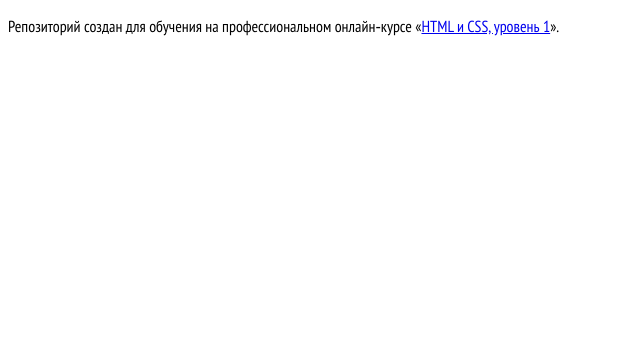
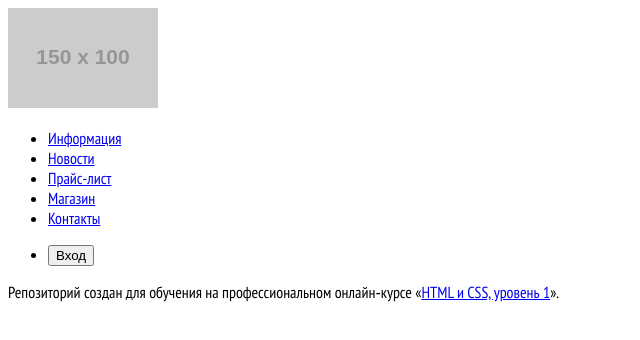
Before and after one commit to konovalov-as/1082475-barbershop-27, a plain HTML site: page index.html in a window 1280 px wide. Shown: the whole page, without its empty margins (0-640 px from the left). Drawn offline with Linux system fonts and the light colour scheme; placeholder pictures from the web are drawn by us.

Commit message:
Добавлена шапка на главную страницу

```diff
--- a/index.html
+++ b/index.html
@@ -6,6 +6,30 @@
     <link rel="stylesheet" href="css/style.css" />
   </head>
   <body>
+    <header>
+      <nav>
+        <a href="index.html">
+          <img
+            src="https://via.placeholder.com/150x100"
+            alt="Логотип барбершопа «Бородинский»"
+            width="150"
+            heigth="100"
+          />
+        </a>
+        <ul>
+          <li><a href="info.html">Информация</a></li>
+          <li><a href="news.html">Новости</a></li>
+          <li><a href="price.html">Прайс-лист</a></li>
+          <li><a href="barbershop-shop.html">Магазин</a></li>
+          <li><a href="contact.html">Контакты</a></li>
+        </ul>
+        <ul>
+          <li>
+            <button type="button">Вход</button>
+          </li>
+        </ul>
+      </nav>
+    </header>
     <p>
       Репозиторий создан для обучения на профессиональном онлайн‑курсе «<a
         href="https://htmlacademy.ru/intensive/htmlcss"
```
